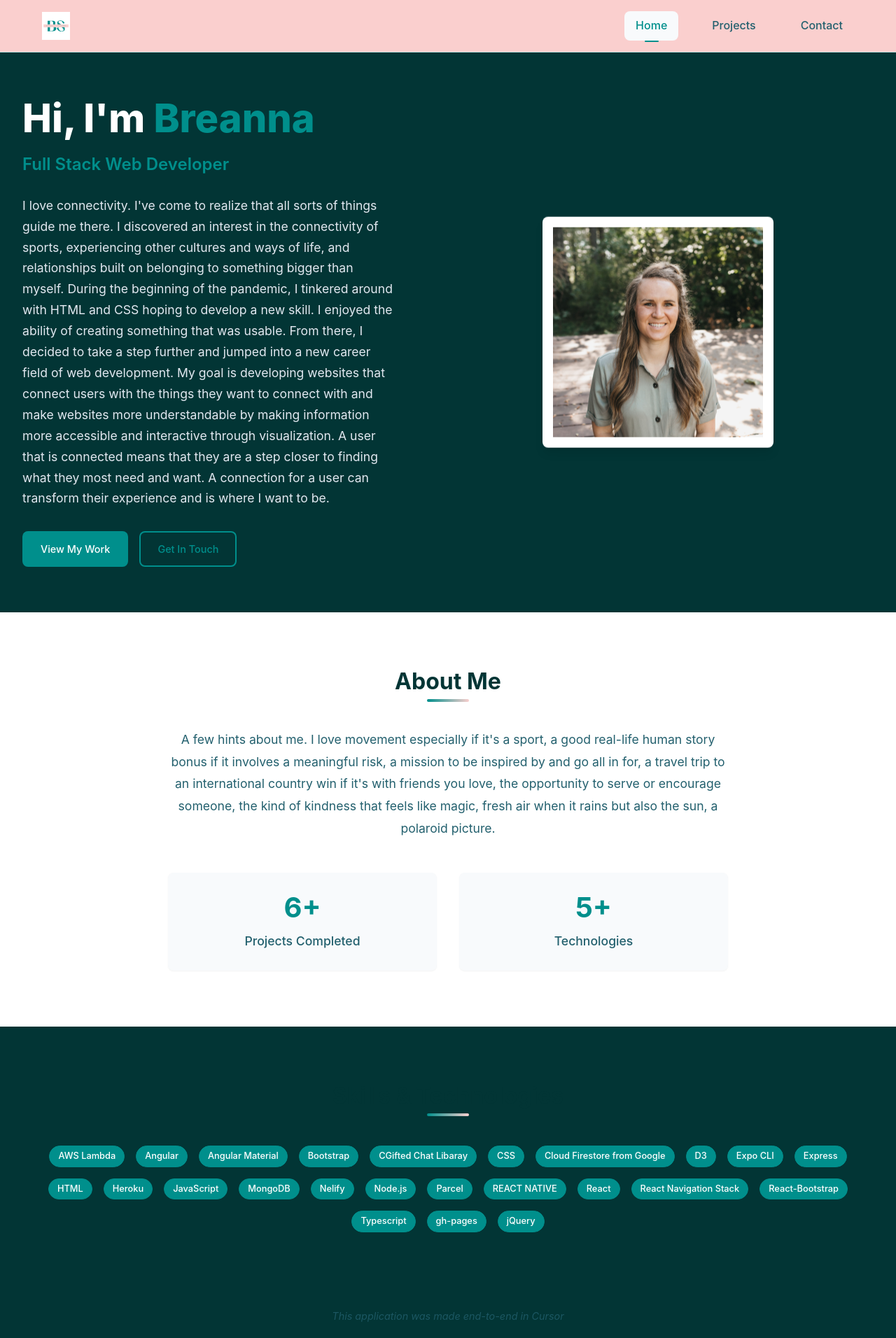
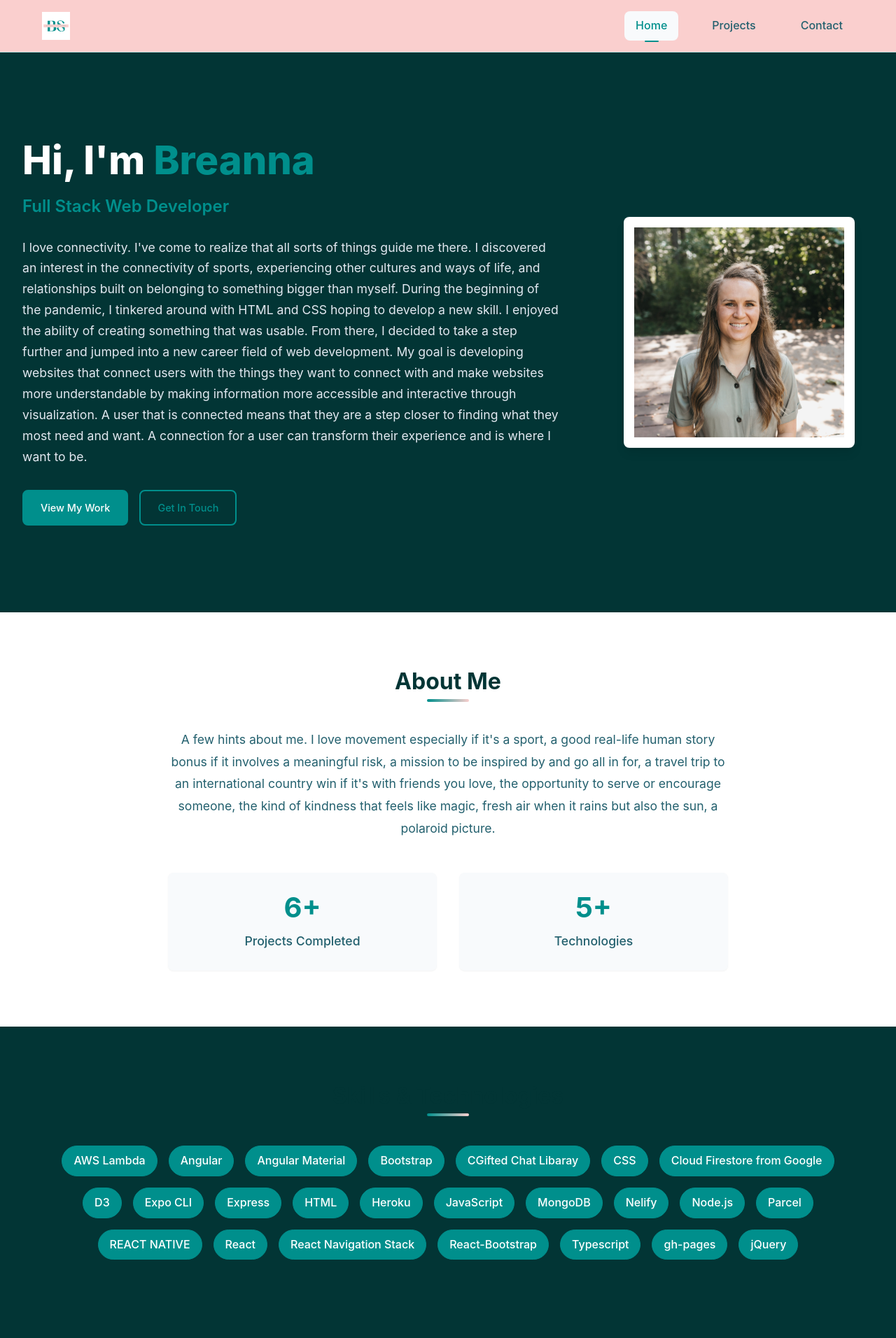
Before and after one commit to Bre-Wonder/my-portfolio, a React (Create React App) app: page / in a window 1280 px wide. Shown: the top 1912 px of the page at 70% size. Built offline with nearby package versions, Linux system fonts and the light colour scheme.

Commit message:
updated wrapper for hero text

```diff
--- a/src/components/Home.css
+++ b/src/components/Home.css
@@ -12,9 +12,17 @@
 }
 
 .hero-content {
-  flex: 1;
-  max-width: 600px;
+  flex: 2;
+  max-width: 2000px;
   padding: 0 2rem;
+}
+
+.hero-text-wrapper {
+  border: 2px solid white;
+  border-radius: 8px;
+  padding: 2rem;
+  background: rgba(255, 255, 255, 0.05);
+  backdrop-filter: blur(10px);
 }
 
 .hero-title {
@@ -108,6 +116,7 @@
   justify-content: center;
   align-items: center;
   padding: 2rem;
+  min-width: 350px;
 }
 
 .profile-photo-wrapper {
@@ -228,9 +237,9 @@
 .tech-tag {
   background-color: var(--primary-color);
   color: white;
-  padding: 0.25rem 0.75rem;
-  border-radius: 20px;
-  font-size: 0.8rem;
+  padding: 0.5rem 1rem;
+  border-radius: 25px;
+  font-size: 1rem;
   font-weight: 500;
   border: 1px solid var(--primary-color);
   display: inline-block;
```
